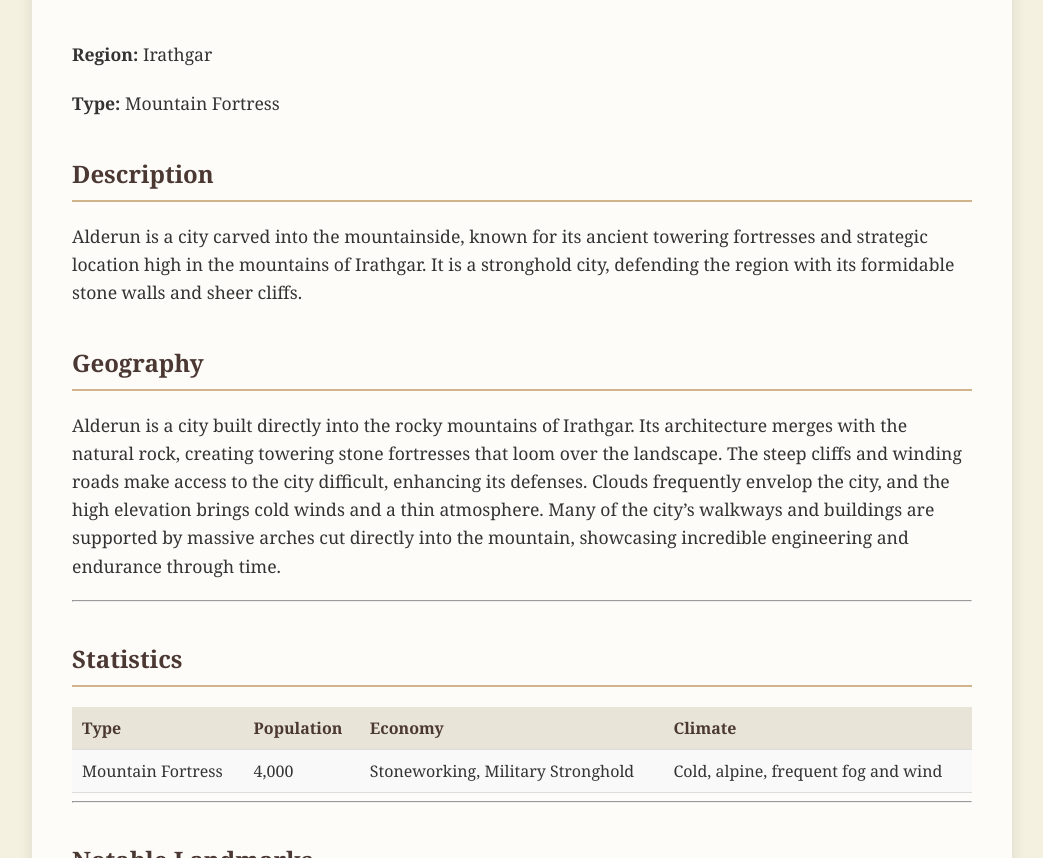
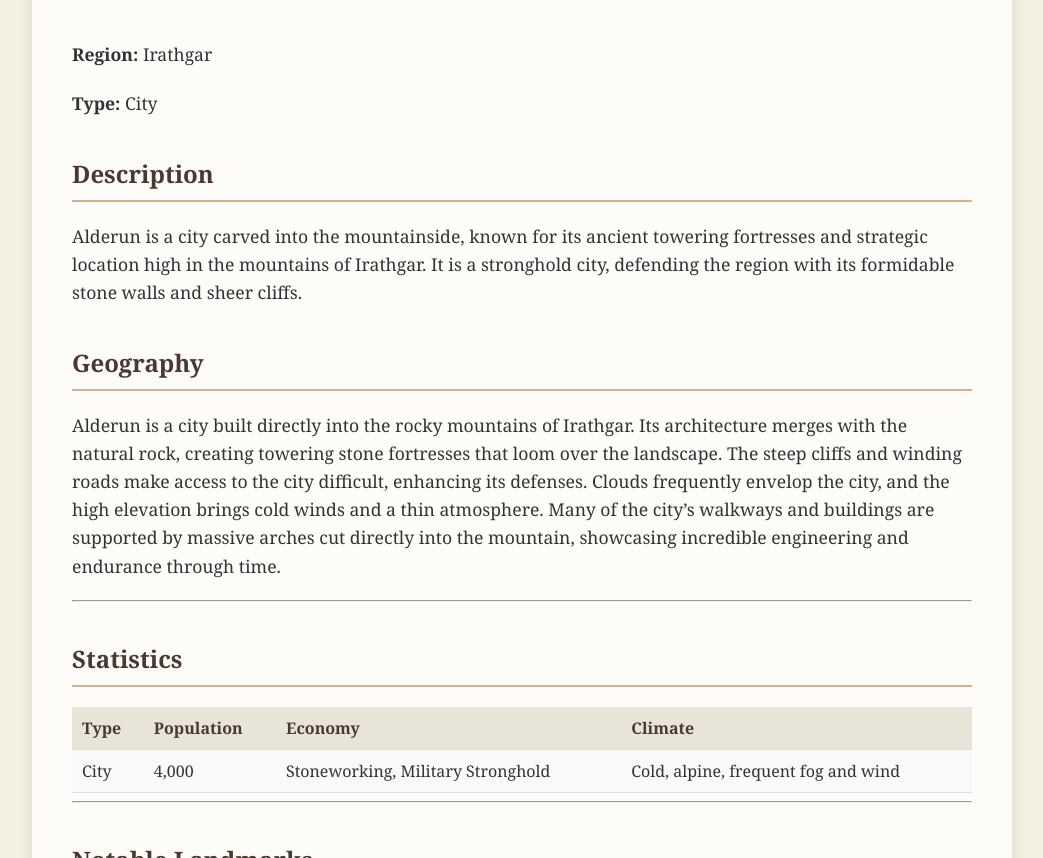
Before and after one commit to arcticblizzard/Myridia, a Jekyll site: the page built from locations/alderun.md, in a window 1280 px wide and 1400 px high. Shown: the part 542-1400 px from the top of the window, without its empty margins (118-1161 px from the left). Built offline with Jekyll 4.4.1, drawn with Linux system fonts in a browser that asks for light colours.

Commit message:
Update alderun.md

```diff
--- a/locations/alderun.md
+++ b/locations/alderun.md
@@ -4,8 +4,8 @@ title: "Alderun"
 image: "file-28PQJVAFgvFzRgVs7BK1PxiJ"
 permalink: /locations/alderun/
 region: "Irathgar"
-type: "Mountain Fortress"
-coordinates: {latitude: 7.5, longitude: -4.2}
+type: "City"
+coordinates: "4016,1724"
 description: "Alderun is a city carved into the mountainside, known for its ancient towering fortresses and strategic location high in the mountains of Irathgar. It is a stronghold city, defending the region with its formidable stone walls and sheer cliffs."
 ---
 
@@ -19,7 +19,7 @@ Alderun is a city built directly into the rocky mountains of Irathgar. Its archi
 
 | Type                | Population | Economy                     | Climate                |
 |---------------------|------------|-----------------------------|------------------------|
-| Mountain Fortress    | 4,000      | Stoneworking, Military Stronghold | Cold, alpine, frequent fog and wind |
+| City    | 4,000      | Stoneworking, Military Stronghold | Cold, alpine, frequent fog and wind |
 
 ---
 
```
